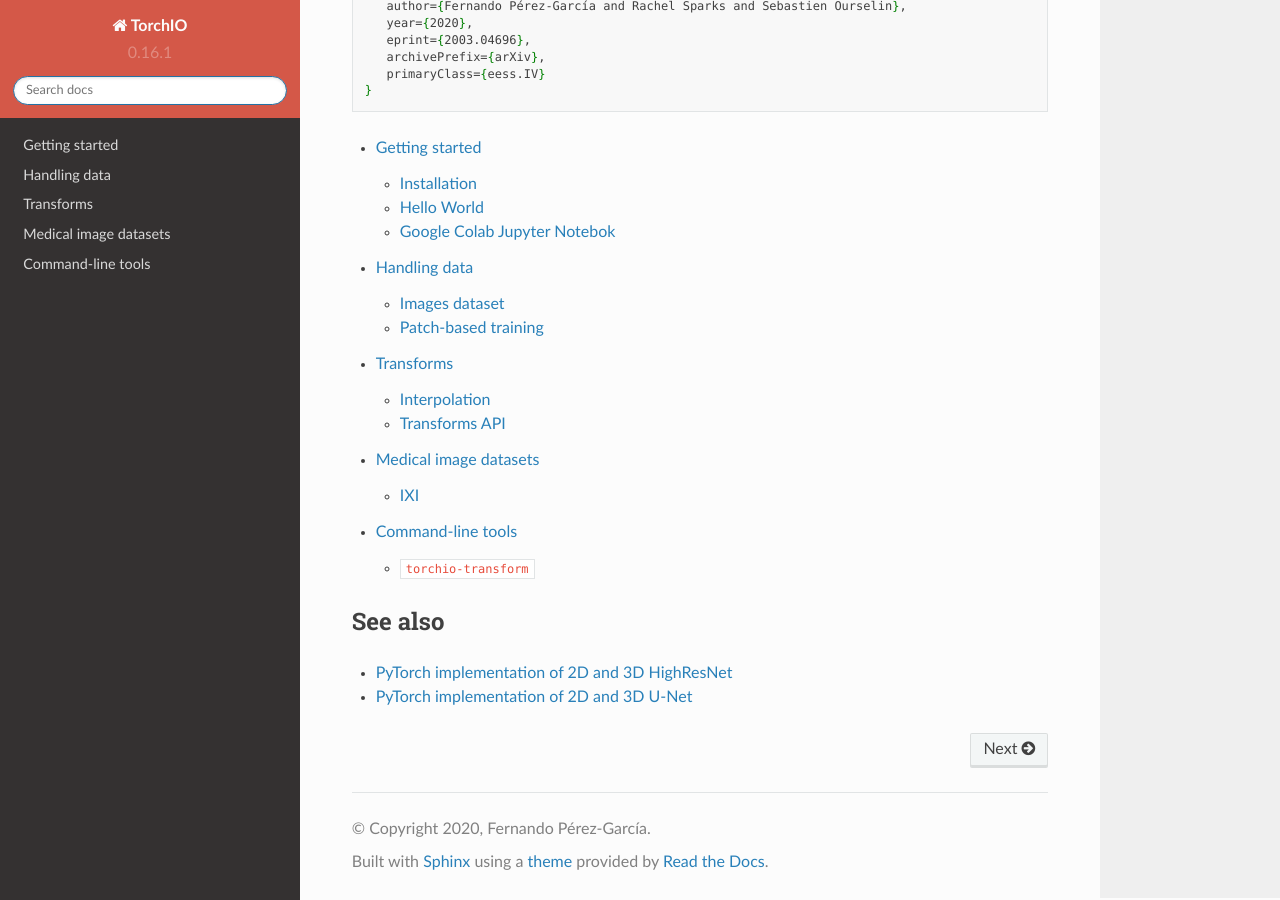
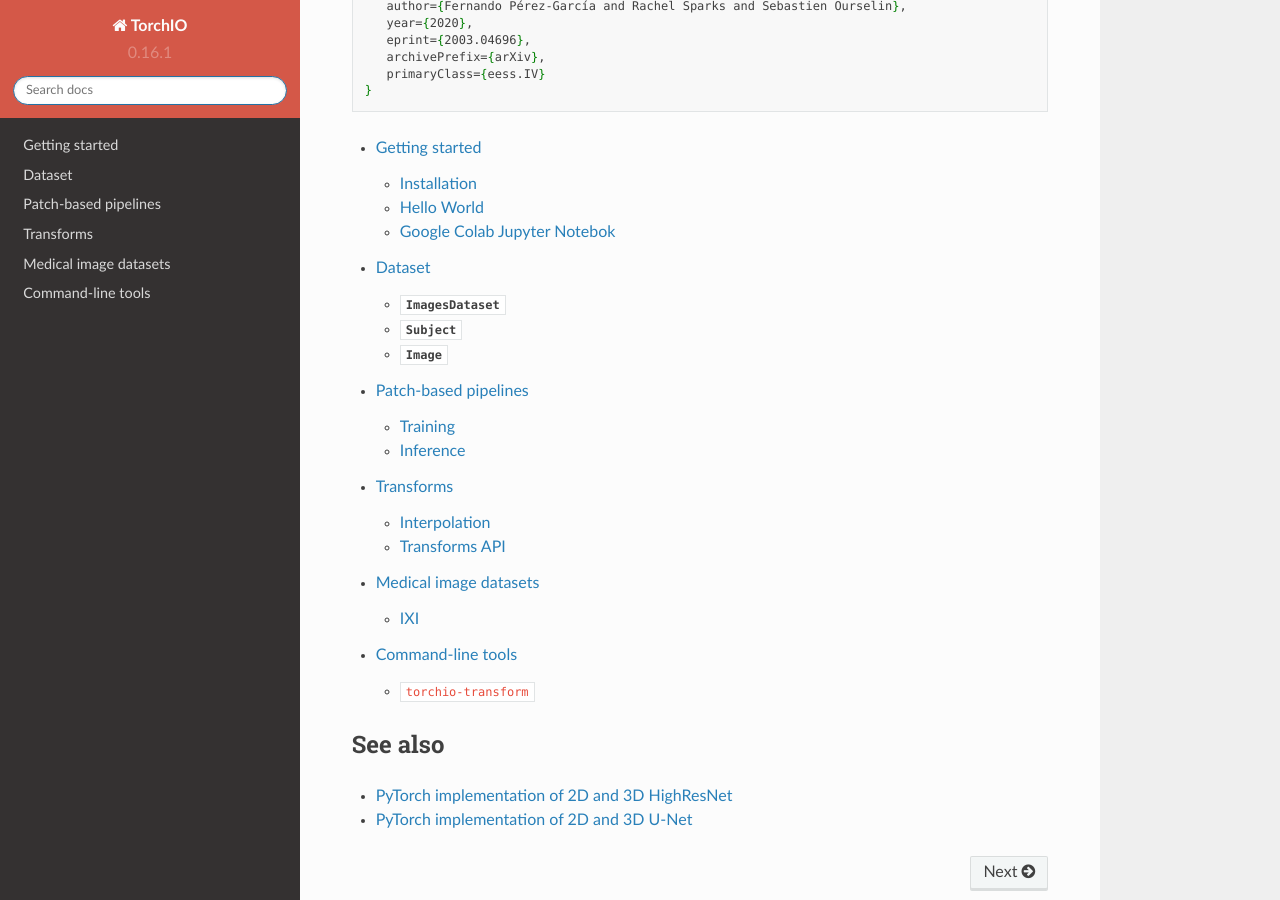
Before and after one commit to TorchIO-project/torchio, a Sphinx documentation site: the page built from docs/source/index.rst, in a window 1280 px wide and 900 px high, scrolled down 922 px. Built offline with Sphinx 7.4.7 and the Read the Docs theme 2.0.0, drawn with Linux system fonts in a browser that asks for light colours.

Commit message:
Rearrange data documentation

```diff
--- a/docs/source/conf.py
+++ b/docs/source/conf.py
@@ -95,7 +95,9 @@
 # further.  For a list of options available for each theme, see the
 # documentation.
 #
-# html_theme_options = {}
+html_theme_options = {
+    'navigation_depth': 3,
+}
 
 # Add any paths that contain custom static files (such as style sheets) here,
 # relative to this directory. They are copied after the builtin static files,
--- a/docs/source/index.rst
+++ b/docs/source/index.rst
@@ -5,7 +5,8 @@
    :maxdepth: 2
 
    quickstart.rst
-   data/data.rst
+   data/dataset.rst
+   data/patch_based.rst
    transforms/transforms.rst
    datasets.rst
    cli.rst
--- a/docs/source/quickstart.rst
+++ b/docs/source/quickstart.rst
@@ -1,6 +1,6 @@
-***************
+###############
 Getting started
-***************
+###############
 
 Installation
 ============
```
Also changed, not shown: docs/source/data/data.rst (deleted, +0 -12 lines), docs/source/data/dataset.rst (renamed from docs/source/data/images.rst, +5 -2 lines), docs/source/data/patch_based.rst (+8 -4 lines), docs/source/data/patch_inference.rst (added, +24 -0 lines), docs/source/data/patch_training.rst (renamed from docs/source/data/sampling.rst, +24 -18 lines), docs/source/data/queue.rst (deleted, +0 -21 lines).
